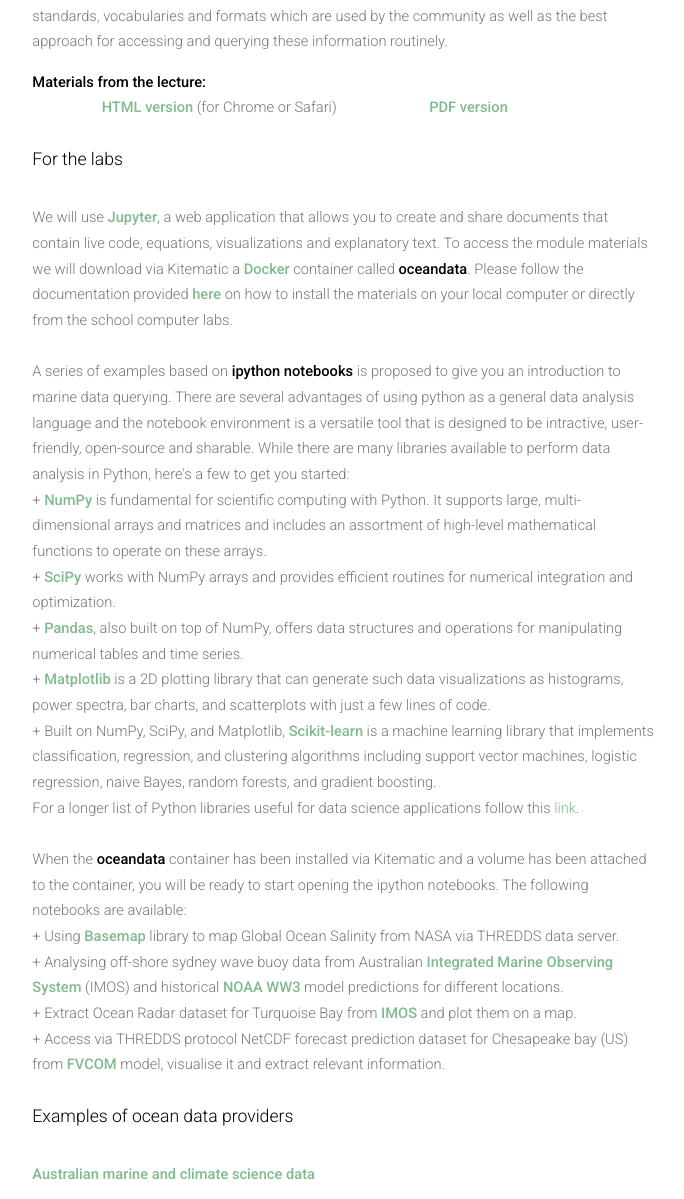
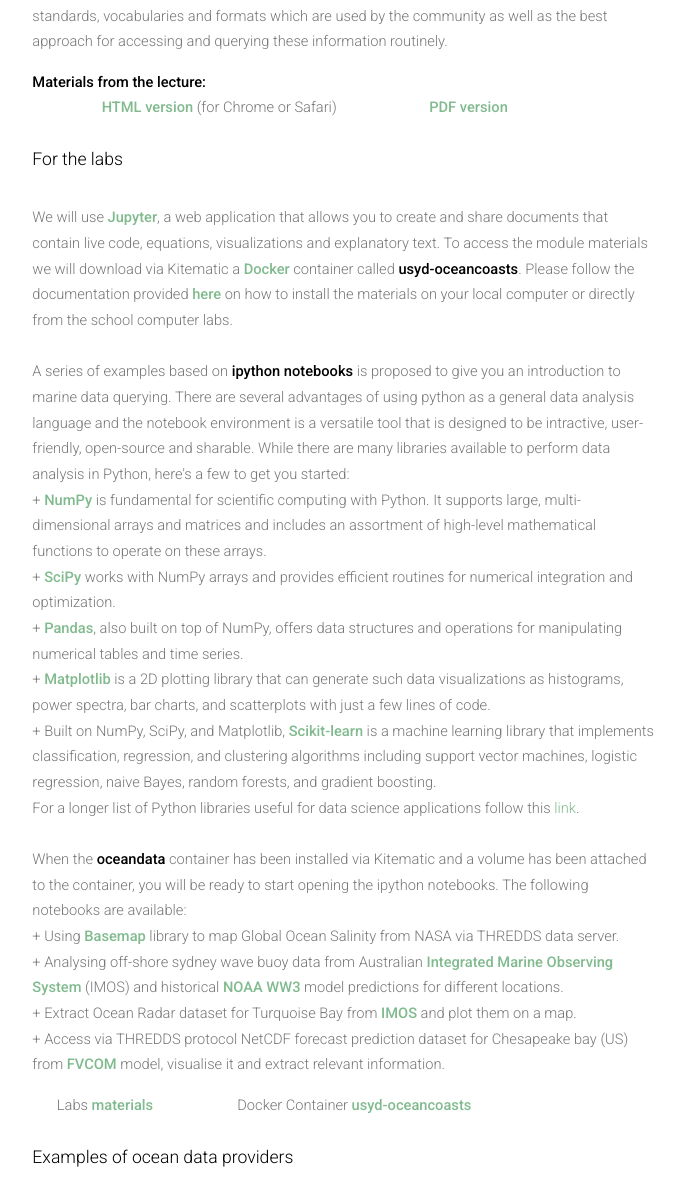
Before and after one commit to GeosLearn/GeosLearn.github.io, a Jekyll site: the page built from _posts/2016-10-10-OceanData-post.md, in a window 1280 px wide and 1400 px high, scrolled down 2735 px, cut to the strip 0-1199 px from the top of the window. Shown: the whole strip, without its empty margins (296-980 px from the left). Built offline with Jekyll 4.4.1, drawn with Linux system fonts in a browser that asks for light colours; nearby versions of some CDN libraries.

Commit message:
update posts

```diff
--- a/_posts/2016-10-10-OceanData-post.md
+++ b/_posts/2016-10-10-OceanData-post.md
@@ -51,7 +51,7 @@
     <span class="byline"><font color = "#000000">For the labs</font></span>
   </header>
   <p>
-  We will use <strong><a href="http://jupyter.org" target="_blank">Jupyter</a></strong>,  a web application that allows you to create and share documents that contain live code, equations, visualizations and explanatory text. To access the module materials we will download via Kitematic a  <strong><a href="https://www.docker.com/what-docker" target="_blank">Docker</a></strong> container called <strong>oceandata</strong>. Please follow the documentation provided <strong><a href="{{ site.prefix }}/LabDeploy.html">here</a></strong> on how to install the materials on your local computer or directly from the school computer labs.<br/>
+  We will use <strong><a href="http://jupyter.org" target="_blank">Jupyter</a></strong>,  a web application that allows you to create and share documents that contain live code, equations, visualizations and explanatory text. To access the module materials we will download via Kitematic a  <strong><a href="https://www.docker.com/what-docker" target="_blank">Docker</a></strong> container called <strong>usyd-oceancoasts</strong>. Please follow the documentation provided <strong><a href="{{ site.prefix }}/LabDeploy.html">here</a></strong> on how to install the materials on your local computer or directly from the school computer labs.<br/>
   <br/>
   A series of examples based on <strong>ipython notebooks</strong> is proposed to give you an introduction to marine data querying. There are several advantages of using python as a general data analysis language and the notebook environment is a versatile tool that is designed to be intractive, user-friendly, open-source and sharable. While there are many libraries available to perform data analysis in Python, here's a few to get you started:
   <br/>
@@ -68,6 +68,15 @@
   + Extract Ocean Radar dataset for Turquoise Bay from <strong><a href="http://www.imos.org.au" target="_blank">IMOS</a></strong> and plot them on a map.<br/>
   + Access via THREDDS protocol NetCDF forecast prediction dataset for Chesapeake bay (US) from <strong><a href="http://fvcom.smast.umassd.edu/research_projects/NECOFS/model_system.html" target="_blank">FVCOM</a></strong> model, visualise it and extract relevant information. <br/>
   </p>
+
+  <table style="width:80%">
+    <tr>
+      <th>Labs <strong><a href="https://github.com/tristan-salles/oceancoast/tree/master/UoS/dataQuery" target="_blank">materials</a></strong></th>
+      <th>Docker Container <strong><a href="https://hub.docker.com/r/tristansalles/usyd-oceancoasts/" target="_blank">usyd-oceancoasts</a></strong></th>
+    </tr>
+  </table>
+
+
   <header>
     <span class="byline"><font color = "#000000">Examples of ocean data providers</font></span>
   </header>
```
Also changed, not shown: _posts/2016-10-08-CoastEvol-post.md (+11 -2 lines).
